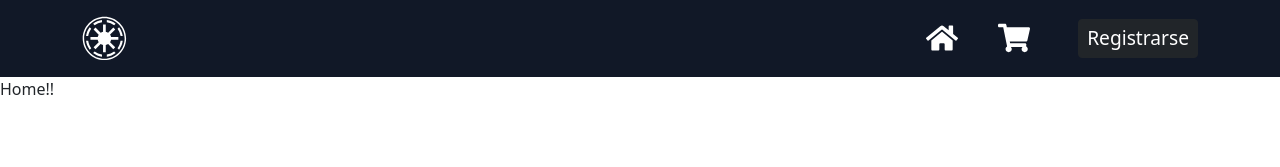
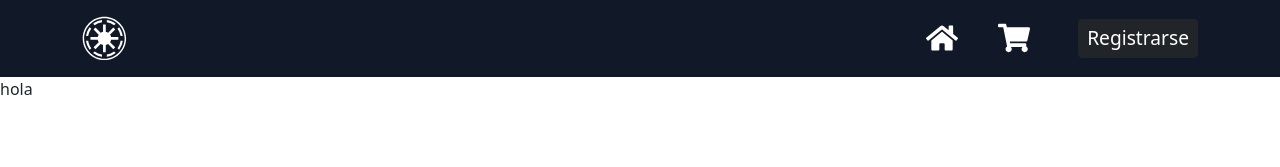
Before and after one commit to goku673/Shoping-clothes, a React (Vite) app in the folder Shoping-clothes/: page /Home in a window 1280 px wide. Shown: the top 167 px of the page. Built offline with nearby package versions, Linux system fonts and the light colour scheme.

Commit message:
un commit

```diff
--- a/Shoping-clothes/src/Views/Home.jsx
+++ b/Shoping-clothes/src/Views/Home.jsx
@@ -3,7 +3,7 @@ import React from "react";
 const Home = () => {
     return (
         <div>
-            <p>Home!!</p>
+            <p>hola</p>
         </div>
     )
 }
```
Also changed, not shown: Shoping-clothes/src/Context/ContextShoping.jsx (added).
